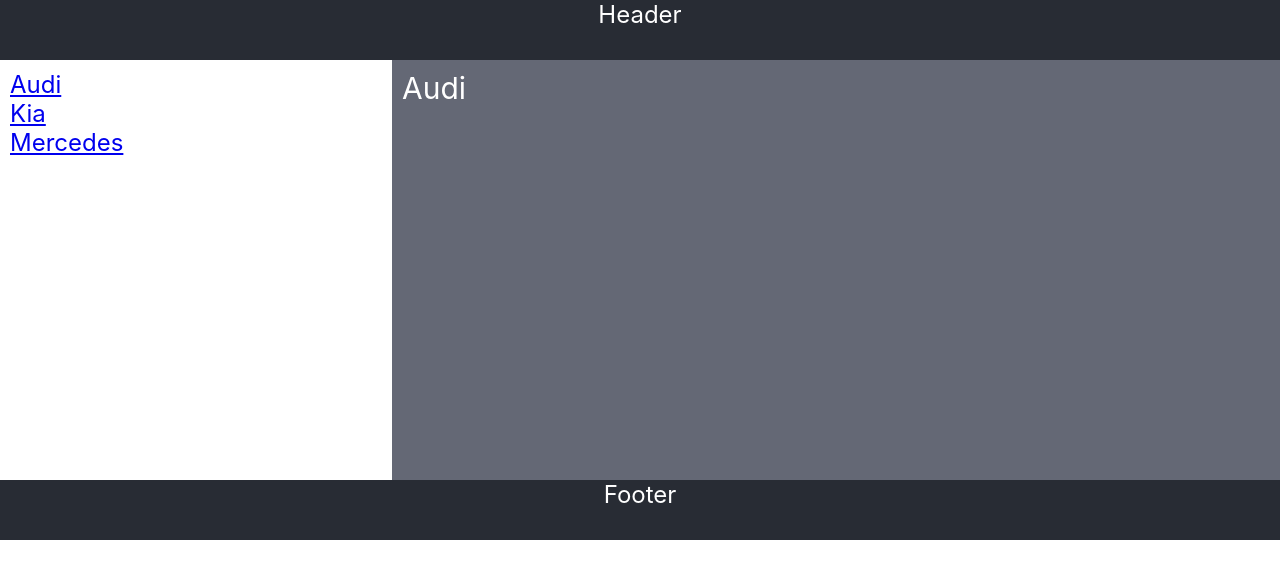
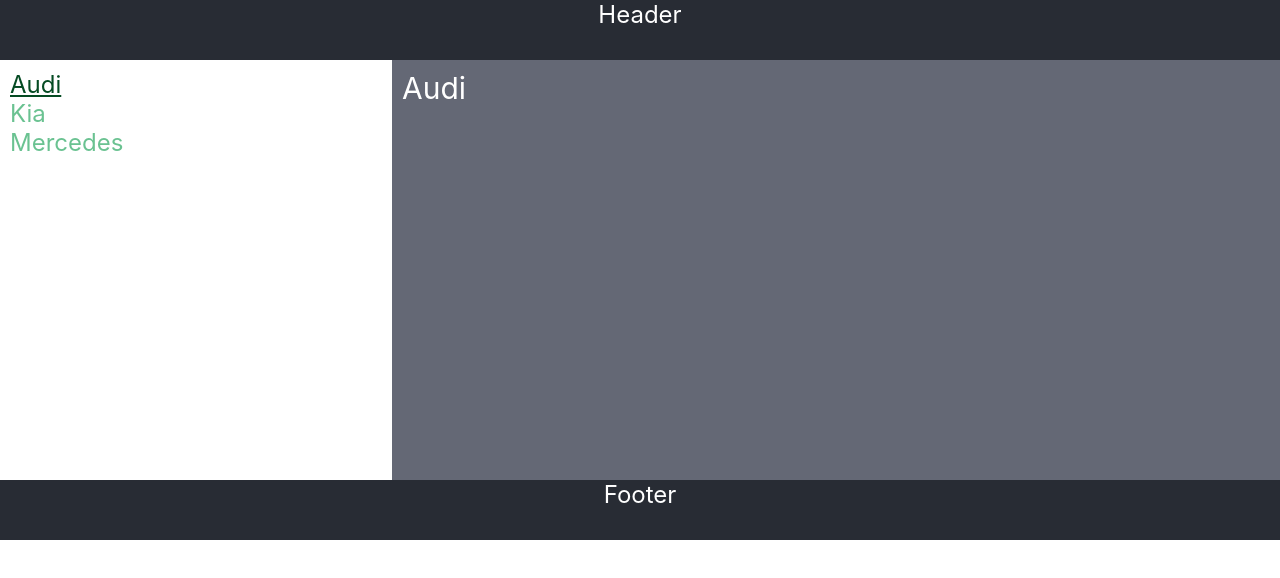
Before and after one commit to igor-minaev/routing, a React (Create React App) app: page /audi in a window 1280 px wide. Shown: the top 578 px of the page. Built offline with nearby package versions, Linux system fonts and the light colour scheme.

Commit message:
styles for links

```diff
--- a/src/App.tsx
+++ b/src/App.tsx
@@ -13,13 +13,14 @@
             <div className={s.body}>
                 <div className={s.nav}>
                     <div>
-                        <NavLink to={'/audi'}>Audi</NavLink>
+                        <NavLink to={'/audi'} className={({isActive}) => isActive ? s.active : s.navLink}>Audi</NavLink>
                     </div>
                     <div>
-                        <NavLink to={'/kia'}>Kia</NavLink>
+                        <NavLink to={'/kia'} className={({isActive}) => isActive ? s.active : s.navLink}>Kia</NavLink>
                     </div>
                     <div>
-                        <NavLink to={'/mercedes'}>Mercedes</NavLink>
+                        <NavLink to={'/mercedes'}
+                                 className={({isActive}) => isActive ? s.active : s.navLink}>Mercedes</NavLink>
                     </div>
                 </div>
                 <div className={s.content}>
--- a/src/components/Site.module.css
+++ b/src/components/Site.module.css
@@ -28,3 +28,13 @@
     font-size: 30px;
     padding: 10px;
 }
+
+.navLink{
+    text-decoration: none;
+    color: #6ac291;
+}
+
+.nav a.active{
+    text-decoration: underline;
+    color: #054b23;
+}
```
